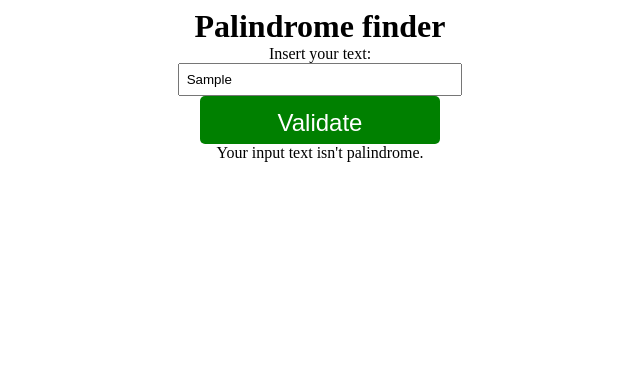
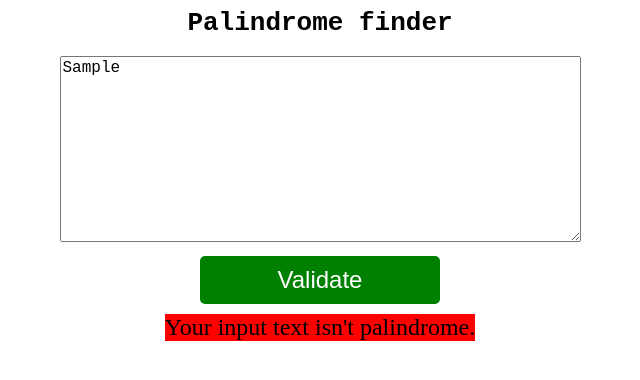
Before and after one commit to jiri-cernik/palindrom, a website: page index.html in a window 1280 px wide. Both pictures are taken after typing "Sample" into the empty fields and a click on the button "Validate". Shown: the whole page, without its empty margins (320-960 px from the left). Drawn offline with nearby package versions, Linux system fonts and the light colour scheme.

Commit message:
Style tweaks. Background of status message depending on palindrome finder result.

```diff
--- a/index.html
+++ b/index.html
@@ -10,9 +10,11 @@
 	<body>
 		<h1 class="center">Palindrome finder</h1>
 		<form action="javascript:" onsubmit="resolvePalindrom()" class="center">
-			<span>Insert your text:</span><br><input type="text" id="input-text"><br>
+			<br><textarea id="input-text" placeholder="Insert your text here..." rows="10" cols="50"></textarea><br>
 			<button id="input-button" type="submit">Validate</button>
 		</form>
-		<div id="status-message" class="center">Awaiting your text sir/madam.</div><br>
+		<div class="center">
+			<span id="status-message" class="center">Awaiting your text sir/madam.</span><br>
+		</div>
 	</body>
 </html>
--- a/javascript/mainpage.js
+++ b/javascript/mainpage.js
@@ -5,7 +5,12 @@ function getInputText(){
     return $(inputTextFieldID).val();
 }
 
-function setStatusMessage(message){
+function setStatusMessage(message,background){
+    if(!background){
+        $(statusMessageElementID).css("background-color","white");
+    } else {
+        $(statusMessageElementID).css("background-color",background);
+    }
     $(statusMessageElementID).text(message);
 }
 
@@ -14,11 +19,11 @@ function resolvePalindrom(){
     if(text){
         var isPalindrom = testPalindrome(text);
         if(isPalindrom){
-            setStatusMessage("Your input text is palindrome.");
+            setStatusMessage("Your input text is palindrome.","lime");
         } else {
-            setStatusMessage("Your input text isn't palindrome.");
+            setStatusMessage("Your input text isn't palindrome.","red");
         }
     } else {
-        setStatusMessage("Please insert not empty string into the text field.");
+        setStatusMessage("Please insert not empty string into the text field.",null);
     }
 }
--- a/style/mainpage.css
+++ b/style/mainpage.css
@@ -2,6 +2,11 @@
     margin: auto;
     text-align: center;
 }
+
+h1 {
+    font-family: monospace;
+}
+
 #input-button {
     background-color: green;
     color: white;
@@ -10,10 +15,16 @@
     width: 10em;
     height: 2em;
     font-size: 1.5em;
+    margin-top: 10px;
 }
+
 #input-text {
-    width: 20em;
+    font-family: monospace;
+    font-size: large;
 }
-form > *{
-    padding: 1ex;
+
+#status-message {
+    font-size: x-large;
+    margin-top: 10px;
+    display: inline-block;
 }
```
